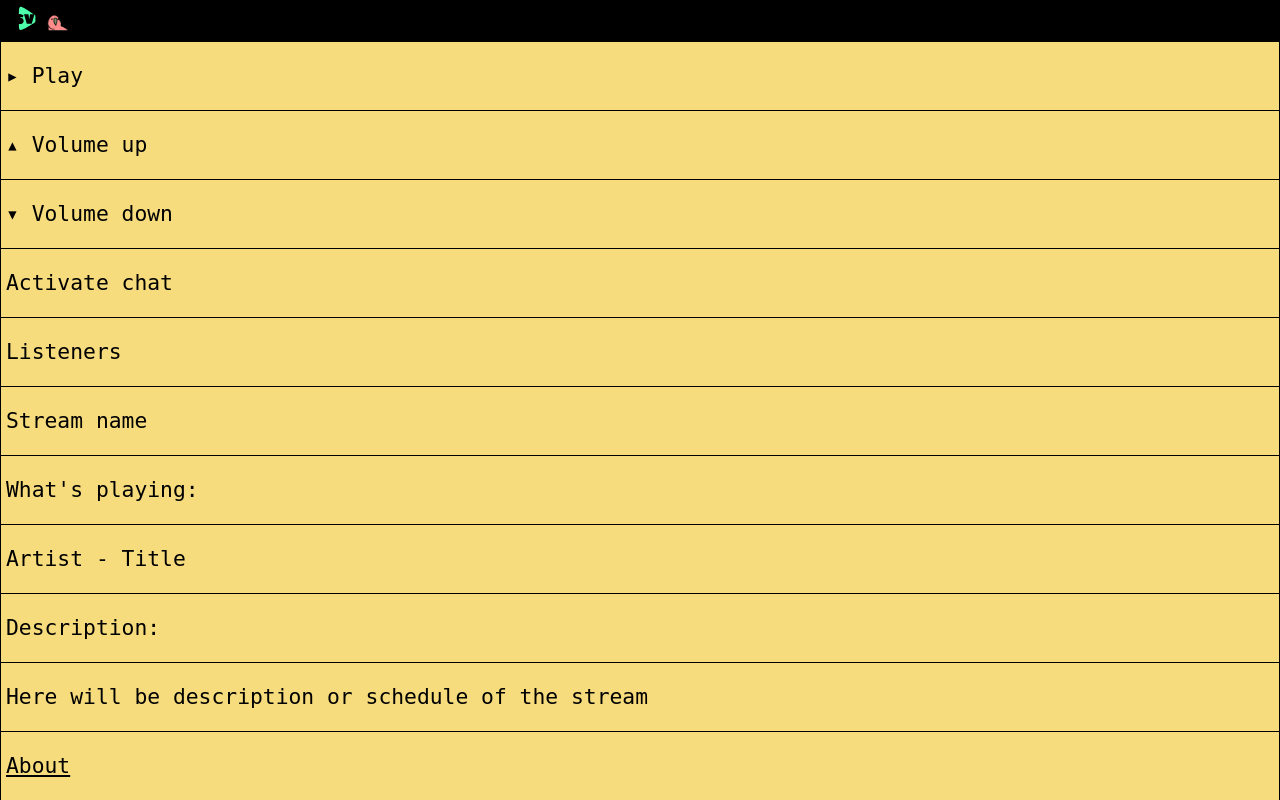
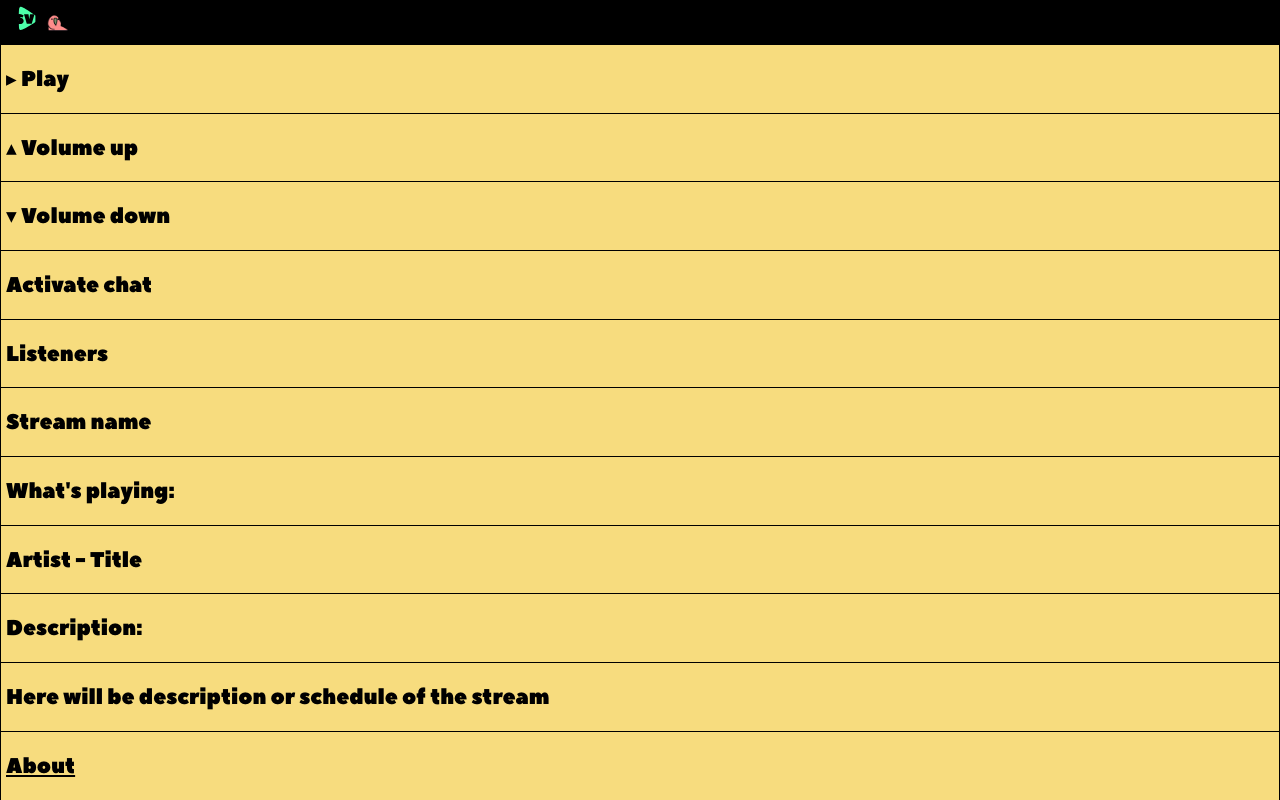
Before and after one commit to verbalius/tusovka, a Flask app: page / in a window 1280 px wide. Run offline with Flask 2, Linux system fonts and the light colour scheme; data that the repository does not hold is empty.

Commit message:
new font

```diff
--- a/static/css/styles.css
+++ b/static/css/styles.css
@@ -1,5 +1,10 @@
+@font-face {
+  font-family: "Peace Sans";
+  src: url("/Peace Sans.otf");
+ }
+
 body {
-	font-family: monospace;
+	font-family: "Peace Sans";
 	font-size: 16pt;
 	color: black;
 	min-height: 100vh;
```
